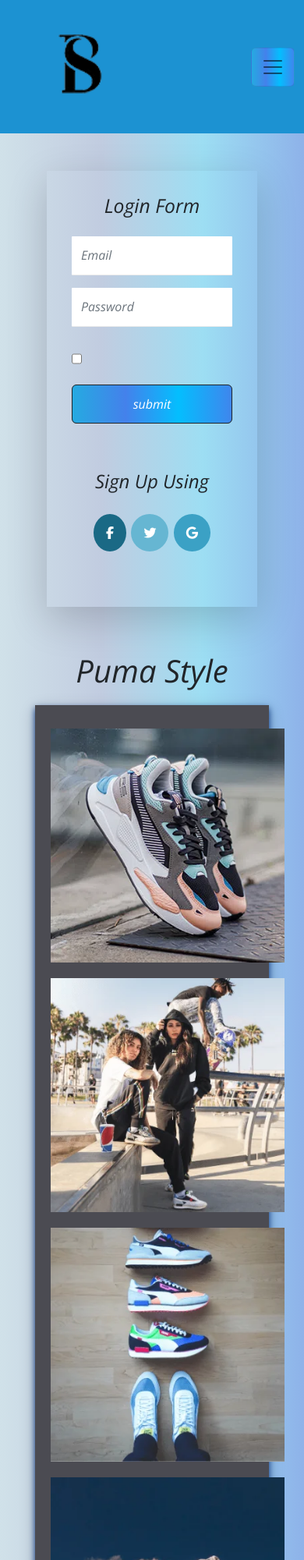
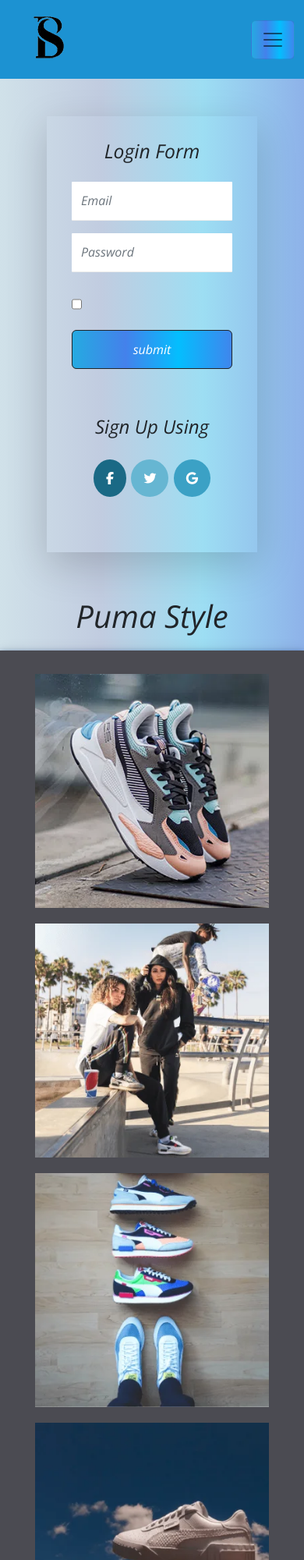
Before and after one commit to RocioRuizDiaz/BAUSPORT, a website: page pages/contactos.html in a window 390 px wide. Shown: the top 2000 px of the page at 78% size. Drawn offline with nearby package versions, Linux system fonts and the light colour scheme.

Commit message:
Entrega Final

```diff
--- a/scss/base/_gridMediaQU.scss
+++ b/scss/base/_gridMediaQU.scss
@@ -7,6 +7,7 @@
     .carousel{
       width: 100%;
     }
+
     #galeria img{
       width:$w-50;
       display: flex;
@@ -32,7 +33,6 @@
     }
 
     .contenedor{
-      width: 300px;
       display: flex;
       flex-direction: column;
       flex-wrap: wrap;
@@ -43,7 +43,6 @@
     }
     img{
       justify-content: center;
-      margin: 20px;
     }
   }
   /* tablet */
--- a/scss/componentes/_main.scss
+++ b/scss/componentes/_main.scss
@@ -41,7 +41,6 @@
   position: relative;
   width: $w-100;
   justify-content: center;
-  min-width: min-content;
   }
 .row{
   position: relative;
```
Also changed, not shown: index.html (+3 -3 lines), css/main.css, 1 other file.
